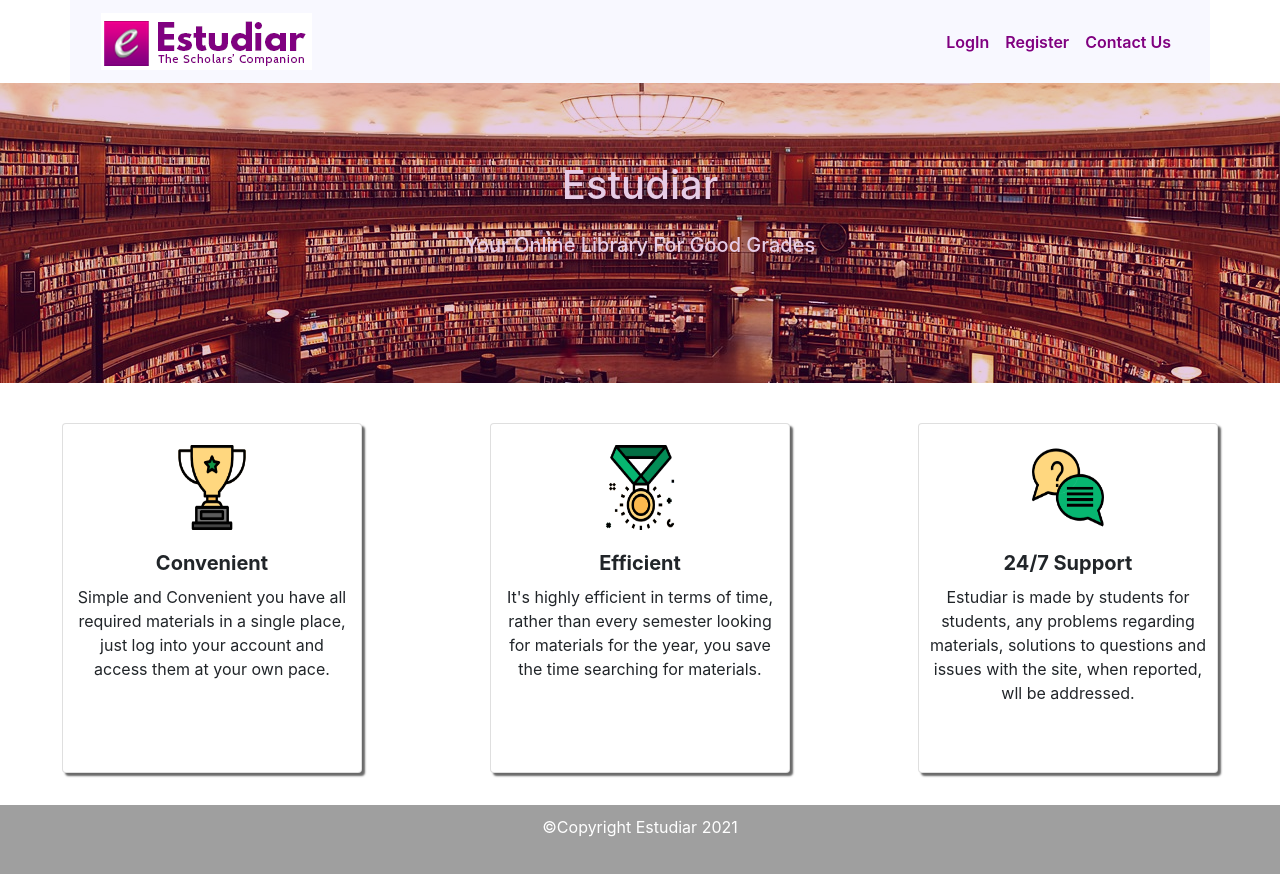
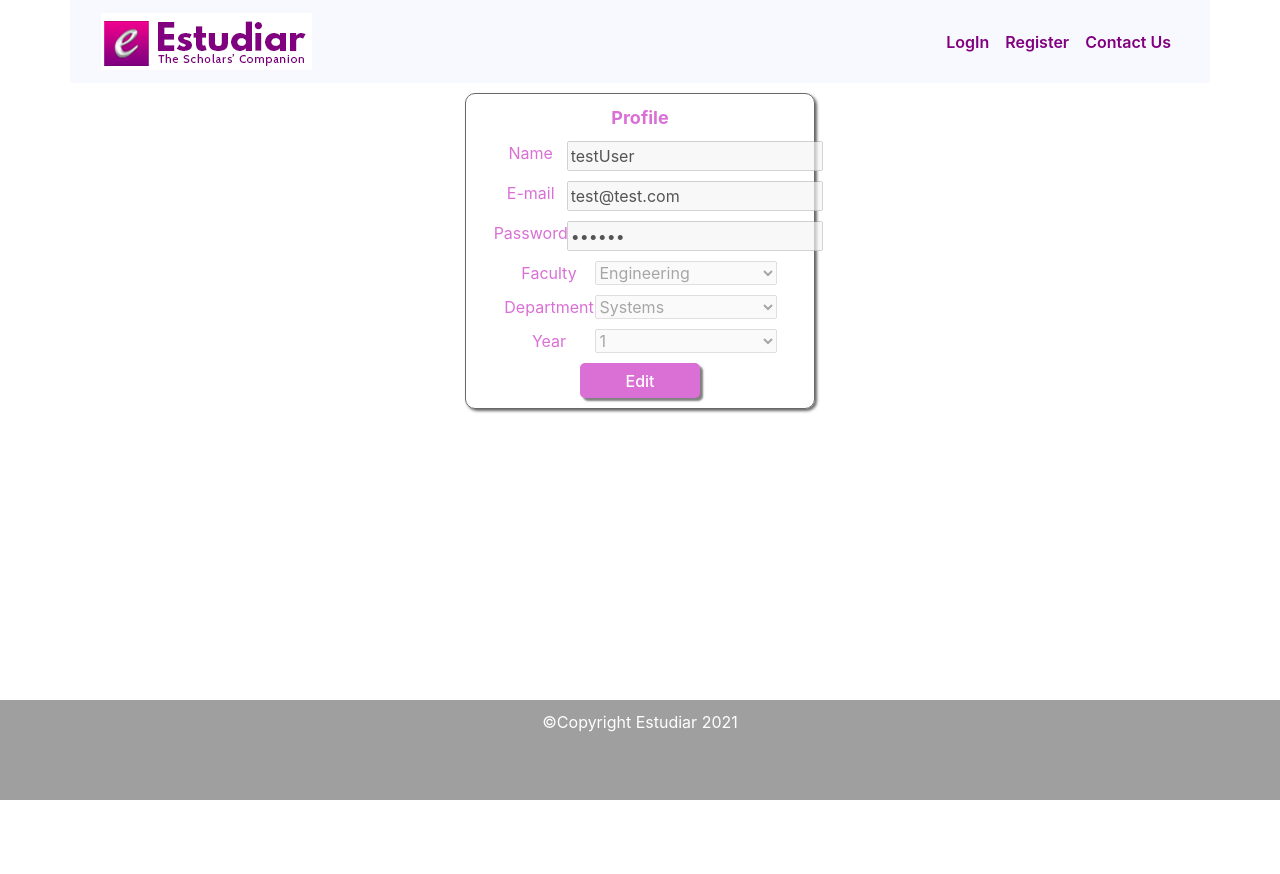
Before and after one commit to neostefan/estudiar-react, a React (Create React App) app: page /d in a window 1280 px wide. Shown: the top 874 px of the page. After the commit the page ends 800 px from the top, so only its background shows below. Built offline with nearby package versions, Linux system fonts and the light colour scheme.

Commit message:
completed user dashboard and enabled editing of profile

```diff
--- a/src/App.js
+++ b/src/App.js
@@ -10,6 +10,7 @@ import Register from './pages/register';
 import Upload from './pages/upload';
 import Courses from './pages/courses';
 import Materials from './pages/materials';
+import Profile from './pages/profile';
 
 function App() {
   return (
@@ -18,6 +19,7 @@ function App() {
         <Router>
           <Nav/>
           <Switch>
+            <Route path="/d"><Profile/></Route>
             <Route path="/materials"><Materials/></Route>
             <Route path="/courses"><Courses/></Route>
             <Route path="/register"><Register/></Route>
--- a/src/pages/materials.js
+++ b/src/pages/materials.js
@@ -1,5 +1,6 @@
 import React from 'react';
 import Styled from 'styled-components';
+import file from '../assets/file.png';
 
 const Styles = Styled.div`
     display: flex;
@@ -37,7 +38,7 @@ const Materials = () => {
         <Styles>
             {testMaterials.map(mat => (
                 <div className="mat-container">
-                    <img alt="img"/>
+                    <img alt="img" src={file}/>
                     <div className="name">{mat}</div>
                 </div>
             ))}
--- /dev/null
+++ b/src/pages/profile.js
@@ -0,0 +1,206 @@
+import React from 'react';
+import Styled from 'styled-components';
+
+import Button from '../components/button';
+import {engineering_depts, science_depts, faculties, years} from '../util/gen-util';
+
+const Styles = Styled.div`
+    width: 100%;
+    padding: 10px;
+    display: flex;
+    justify-content: center;
+
+    .grid {
+        display: grid;
+        grid-template-columns: repeat(3, 1fr);
+        grid-auto-rows: minmax(15px, auto);
+        flex-basis: 350px;
+        margin: 0;
+        border: 1px solid #696969;
+        border-radius: 10px;
+        box-shadow: 2px 2px 3px #696969;
+        gap: 10px;
+        padding: 10px;
+    }
+
+    .grid .title {
+        grid-column: 1/4;
+        justify-self: center;
+        color: orchid;
+        font-weight: 700;
+        font-size: large;
+    }
+
+    .grid button {
+        grid-column: 1/4;
+        justify-self: center;
+    }
+
+    .grid-item {
+        grid-column: 1/4;
+        justify-self: center;
+        display: grid;
+        grid-template-columns: repeat(3, 1fr);
+    }
+
+    .grid-item div {
+        grid-column: 1/2;
+        justify-self: center;
+        color: orchid;
+    }
+
+    .grid-item input, .grid-item select {
+        grid-column: 2/4;
+        justify-self: center;
+        min-width: 182px;
+    }
+`;
+
+const Reducer = (state, action) => {
+    switch (action.type) {
+        case "CHANGING_INPUT":
+            return {
+                ...state,
+                [action.input]: action.value
+            }
+        case "ENABLE_EDITING":
+            return {
+                ...state,
+                editing: true
+            }
+        case "DISABLE_EDITING":
+            return {
+                ...state,
+                editing: false
+            }
+        default: return state
+    }
+}
+
+const Profile = () => {
+    let [state, dispatch] = React.useReducer(Reducer, {
+        name: "testUser",
+        email: "test@test.com",
+        password: "wanker",
+        faculty: "Engineering",
+        dept: "",
+        year: 4,
+        editing: false
+    });
+
+    let checkFaculty = () => {
+        if(state.faculty === "Engineering") {
+            return engineering_depts.map(dept => (
+                <option key={dept} value={dept}>{dept}</option>
+            ))
+        }
+
+        if(state.faculty === "Science") {
+            return science_depts.map(dept => (
+                <option key={dept} value={dept}>{dept}</option>
+            ))
+        }
+    }
+
+    let handleChange= e => dispatch({type: "CHANGING_INPUT", input: e.target.name, value: e.target.value});
+
+    let editHandler = e =>  {
+        e.preventDefault();
+        dispatch({type: "ENABLE_EDITING"});
+    }
+
+    let submitHandler = e => {
+        e.preventDefault();
+        console.log("Submitting...");
+        dispatch({type: "DISABLE_EDITING"});
+    }
+
+    return (
+        <Styles>
+            <form className="grid" onSubmit={submitHandler}>
+                <div className="title">Profile</div>
+                <div className="grid-item">
+                    <div>Name</div>
+                    <input
+                        type="text"
+                        name="name"
+                        value={state.name}
+                        onChange={handleChange}
+                        disabled={state.editing ? false : true}
+                    />
+                </div>
+                <div className="grid-item">
+                    <div>E-mail</div>
+                    <input
+                        name="email"
+                        type="email"
+                        value={state.email}
+                        onChange={handleChange}
+                        disabled={state.editing ? false : true}
+                    />
+                </div>
+                <div className="grid-item">
+                    <div>Password</div>
+                    <input
+                        name="password"
+                        value={state.password}
+                        disabled={state.editing ? false : true}
+                        type="password"
+                        onChange={handleChange}
+                    />
+                </div>
+                <div className="grid-item">
+                    <div>Faculty</div>
+                    <select
+                        name="faculty"
+                        onChange={handleChange}
+                        disabled={state.editing ? false : true}
+                        value={state.faculty}
+                    >
+                        {faculties.map(fac => (
+                            <option
+                                value={fac}
+                            >
+                                {fac}
+                            </option>
+                        ))}
+                    </select>
+                </div>
+                <div className="grid-item">
+                    <div>Department</div>
+                    <select
+                        name="dept"
+                        onChange={handleChange}
+                        disabled={state.editing ? false : true}
+                    >
+                        {checkFaculty()}
+                    </select>
+                </div>
+                <div className="grid-item">
+                    <div>Year</div>
+                    <select
+                        name="year"
+                        onChange={handleChange}
+                        disabled={state.editing ? false : true}
+                        value={state.yr}
+                    >
+                        {years.map(yr => (
+                            <option
+                                key={yr}
+                                value={yr}
+                            >
+                                {yr}
+                            </option>
+                        ))}
+                    </select>
+                </div>
+                { state.editing ?
+                    (<Button text="Submit" type="submit"/>) :
+                    (<Button click={editHandler} text="Edit" type="button"/>)
+                }
+            </form>
+        </Styles>
+    );
+}
+
+export default Profile;
--- a/src/pages/register.js
+++ b/src/pages/register.js
@@ -4,6 +4,7 @@ import Form from 'react-bootstrap/Form';
 import Card from 'react-bootstrap/Card';
 import Button from '../components/button';
 import img from '../assets/bg-jumbo.jpg';
+import {engineering_depts, science_depts, faculties, years} from '../util/gen-util';
 
 const Styles = Styled.div`
     display: grid;
@@ -66,31 +67,9 @@ const Register = () => {
         year: 1
     });
 
-    let options_faculty = [
-        "Engineering",
-        "Science"
-    ];
-
     let handleChange = e => dispatch({type: "INPUT_CHANGE", input: e.target.name, value: e.target.value});
 
     let checkFaculty = () => {
-        let engineering_depts = [
-            "Systems",
-            "Electrical",
-            "Mechanical",
-            "Chemical",
-            "Petrochemical",
-            "Biomedical",
-            "Surveying"
-        ];
-
-        let science_depts = [
-            "Geology",
-            "Pharmacy",
-            "Marine Biology",
-            "Zoology"
-        ]
-
         if(state.faculty === "Engineering") {
             return engineering_depts.map(dept => (
                 <option value={dept}>{dept}</option>
@@ -142,7 +121,7 @@ const Register = () => {
                                     name="faculty"
                                     onChange={handleChange}
                                     >
-                                    {options_faculty.map(opt => (
+                                    {faculties.map(opt => (
                                         <option value={opt}>{opt}</option>
                                     ))}
                                 </Form.Control>
@@ -164,11 +143,9 @@ const Register = () => {
                                     name="year"
                                     onChange={handleChange}
                                 >
-                                    <option value={1}>1</option>
-                                    <option value={2}>2</option>
-                                    <option value={3}>3</option>
-                                    <option value={4}>4</option>
-                                    <option value={5}>5</option>
+                                    {years.map(yr => (
+                                        <option value={yr}>{yr}</option>
+                                    ))}
                                 </Form.Control>
                             </Form.Group>
                             <Button
--- a/src/pages/upload.js
+++ b/src/pages/upload.js
@@ -4,6 +4,7 @@ import Form from 'react-bootstrap/Form';
 import Col from 'react-bootstrap/Col';
 
 import Button from '../components/button';
+import {engineering_depts, science_depts, faculties, years} from '../util/gen-util';
 
 const Styles = Styled.div`
     display: grid;
@@ -43,29 +44,7 @@ const Upload = () => {
         material: null
     });
 
-    let options_faculty = [
-        "Engineering",
-        "Science"
-    ];
-
     let checkFaculty = () => {
-        let engineering_depts = [
-            "Systems",
-            "Electrical",
-            "Mechanical",
-            "Chemical",
-            "Petrochemical",
-            "Biomedical",
-            "Surveying"
-        ];
-
-        let science_depts = [
-            "Geology",
-            "Pharmacy",
-            "Marine Biology",
-            "Zoology"
-        ]
-
         if(state.faculty === "Engineering") {
             return engineering_depts.map(dept => (
                 <option value={dept}>{dept}</option>
@@ -95,7 +74,7 @@ const Upload = () => {
                                 name="faculty"
                                 onChange={handleChange}
                             >
-                                {options_faculty.map(fac => (
+                                {faculties.map(fac => (
                                     <option value={fac}>{fac}</option>
                                 ))}
                             </Form.Control>
@@ -121,11 +100,9 @@ const Upload = () => {
                         name="year"
                         onChange={handleChange}
                     >
-                        <option value={1}>1</option>
-                        <option value={2}>2</option>
-                        <option value={3}>3</option>
-                        <option value={4}>4</option>
-                        <option value={5}>5</option>
+                        {years.map(yr => (
+                            <option value={yr}>{yr}</option>
+                        ))}
                     </Form.Control>
                 </Form.Group>
                 <Form.Group>
--- /dev/null
+++ b/src/util/gen-util.js
@@ -0,0 +1,36 @@
+const engineering_depts = [
+    "Systems",
+    "Electrical",
+    "Mechanical",
+    "Chemical",
+    "Petrochemical",
+    "Biomedical",
+    "Surveying"
+];
+
+const science_depts = [
+    "Geology",
+    "Pharmacy",
+    "Marine Biology",
+    "Zoology"
+]
+
+const faculties = [
+    "Engineering",
+    "Science"
+];
+
+const years = [
+    1,
+    2,
+    3,
+    4,
+    5
+]
+
+export {
+    engineering_depts,
+    science_depts,
+    faculties,
+    years
+}
```
Also changed, not shown: src/assets/file.png (added), 1 other file (tests, documents, lock files or other folders).
